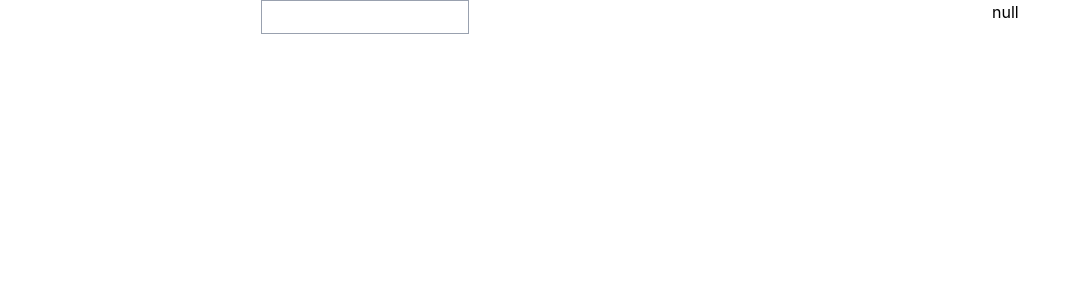
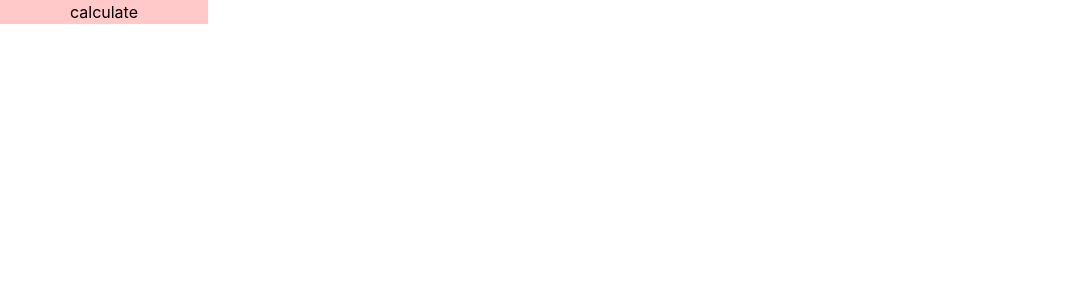
Before and after one commit to RawatNitin/react-playground, a React (Vite) app: page / in a window 1280 px wide. Shown: the top 300 px of the page, without its empty margins (0-1081 px from the left). Built offline with nearby package versions, Linux system fonts and the light colour scheme.

Commit message:
Implement WebWorker component and integrate it into App; remove unused components and imports

```diff
--- a/src/App.tsx
+++ b/src/App.tsx
@@ -1,14 +1,18 @@
 // import { IntersectionObserver } from "./experiments/intersection-observer";
 // import { InfiniteScroll } from "./experiments/infinite-scroll";
 // import { Virtualised } from "./experiments/virtualisation";
-import { AbortControllerComp } from "./experiments/abort-controller";
+// import { AbortControllerComp } from "./experiments/abort-controller";
+// import { MyPromise } from "./experiments/my-promise";
+import { WebWorker } from "./experiments/web-worker";
 function App() {
   return (
     <>
       {/* <IntersectionObserver />; */}
       {/* <InfiniteScroll />; */}
       {/* <Virtualised /> */}
-      <AbortControllerComp />
+      {/* <AbortControllerComp /> */}
+      {/* <MyPromise /> */}
+      <WebWorker />
     </>
   );
 }
--- /dev/null
+++ b/src/experiments/web-worker/index.tsx
@@ -0,0 +1,31 @@
+import { useEffect, useRef } from "react";
+
+export const WebWorker = () => {
+  const workerRef = useRef<Worker | null>(null);
+
+  useEffect(() => {
+    // Vite needs workers to be referenced via an URL so the dev server can serve JS (not HTML).
+    workerRef.current = new Worker(new URL("./worker.ts", import.meta.url), {
+      type: "module",
+    });
+
+    workerRef.current.onmessage = (e) => {
+      console.log("message in comp", e.data);
+    };
+
+    return () => {
+      workerRef.current?.terminate();
+      workerRef.current = null;
+    };
+  }, []);
+
+  const post = () => {
+    workerRef.current?.postMessage({});
+  };
+
+  return (
+    <button className="w-52 bg-red-200" type="button" onClick={post}>
+      calculate
+    </button>
+  );
+};
--- /dev/null
+++ b/src/experiments/web-worker/worker.ts
@@ -0,0 +1,8 @@
+self.onmessage = (e: MessageEvent) => {
+  console.log("message in worker", e);
+  let sum = 0;
+  for (let i = 0; i < 10000; i++) {
+    sum += i;
+  }
+  self.postMessage(sum);
+};
```
